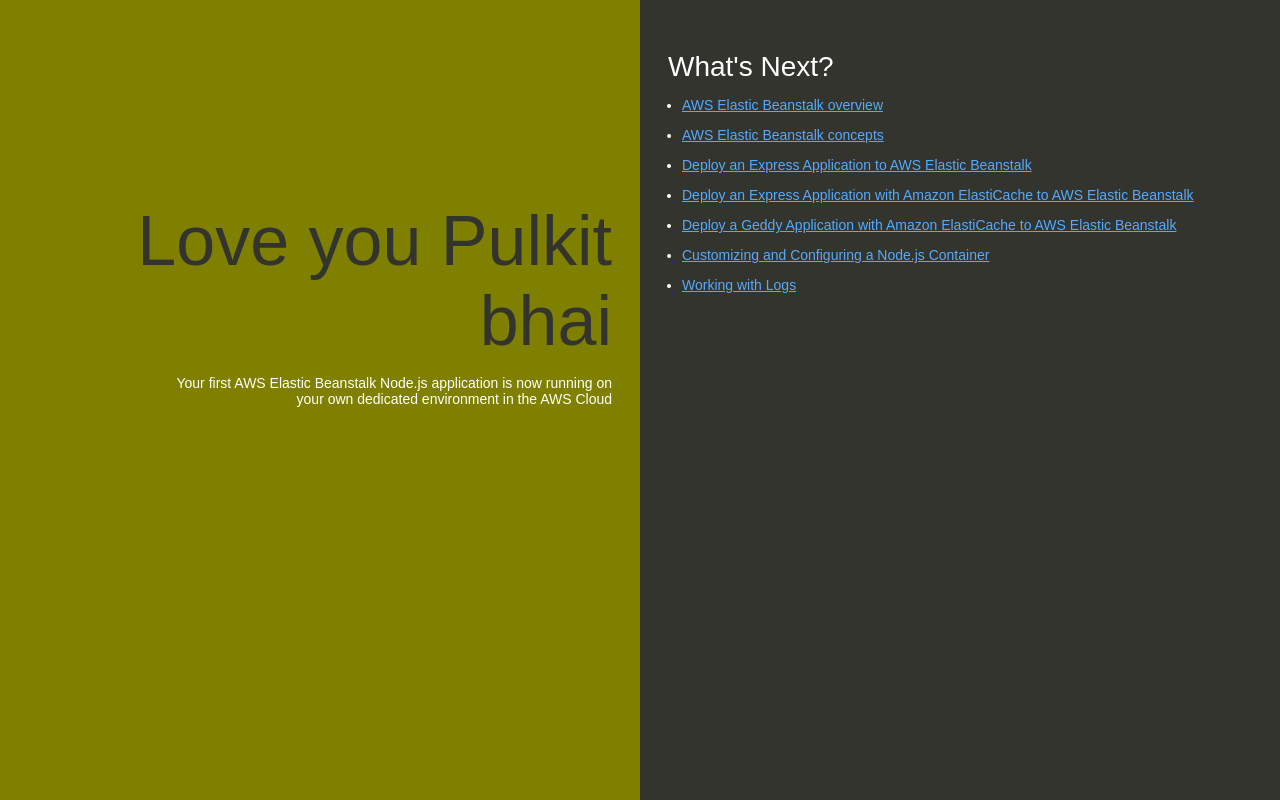
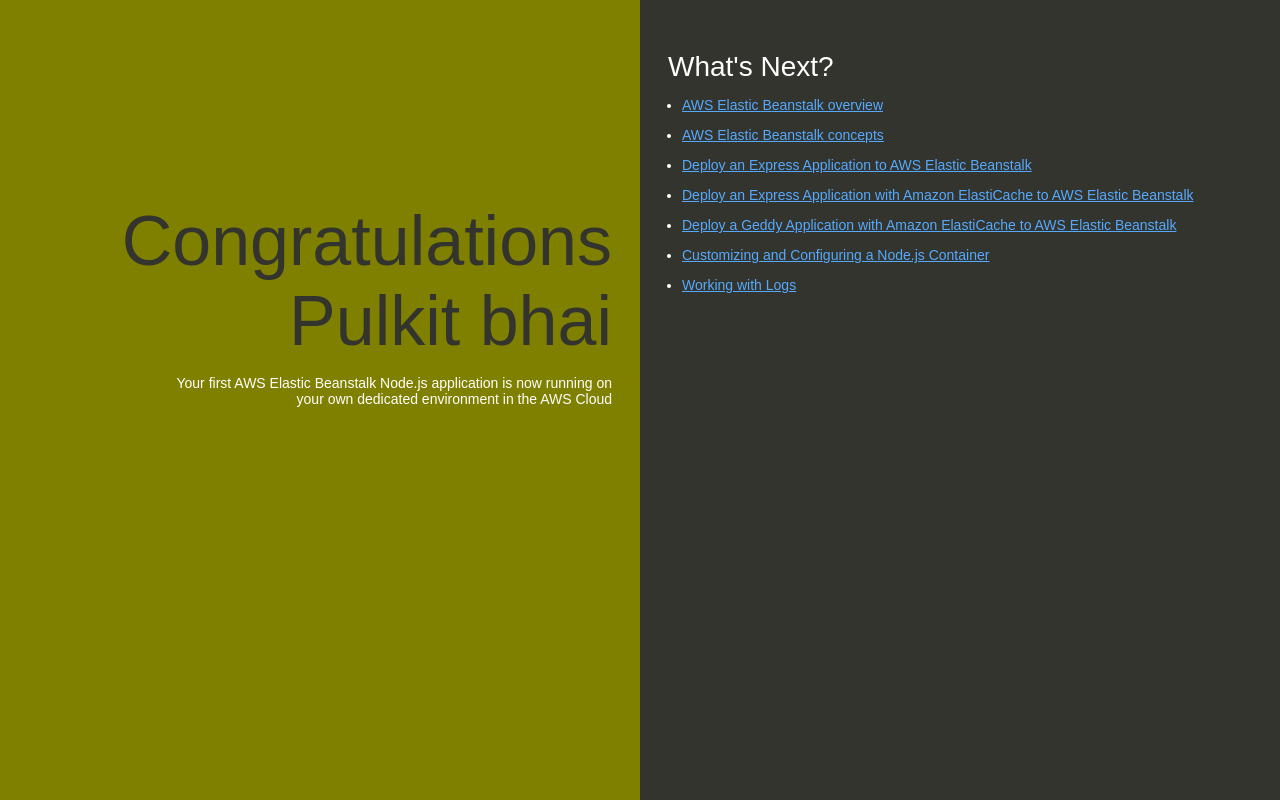
Before and after one commit to Pulkitwebd1/learning, a website: page index.html in a window 1280 px wide. Drawn offline with Linux system fonts and the light colour scheme.

Commit message:
Update index.html

```diff
--- a/index.html
+++ b/index.html
@@ -74,7 +74,7 @@
   </head>
   <body>
     <div class="textColumn">
-      <h1>Love you Pulkit bhai</h1>
+      <h1>Congratulations Pulkit bhai</h1>
       <p>Your first AWS Elastic Beanstalk Node.js application is now running on your own dedicated environment in the AWS Cloud</p>
     </div>
     <div class="linksColumn">
```
